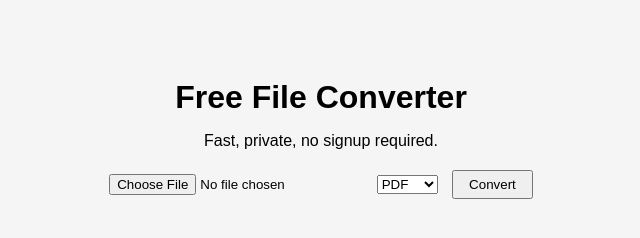
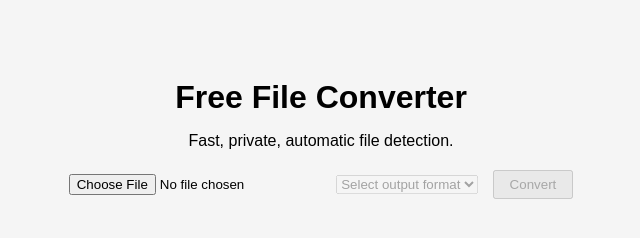
Before and after one commit to norxdev/Converter, a plain HTML site: page index.html in a window 1280 px wide. Shown: the whole page, without its empty margins (319-959 px from the left). Drawn offline with Linux system fonts and the light colour scheme.

Commit message:
Update index.html

```diff
--- a/index.html
+++ b/index.html
@@ -1,26 +1,27 @@
 <!DOCTYPE html>
 <html lang="en">
 <head>
-  <meta charset="UTF-8">
-  <title>Converter</title>
-  <meta name="description" content="Convert files online for free. No signup required.">
-  <link rel="stylesheet" href="style.css">
+  <meta charset="UTF-8" />
+  <title>Free File Converter</title>
+  <meta name="description" content="Convert files online for free. No signup required." />
+  <link rel="stylesheet" href="style.css" />
   <script src="app.js" defer></script>
 </head>
 <body>
 
 <header>
   <h1>Free File Converter</h1>
-  <p>Fast, private, no signup required.</p>
+  <p>Fast, private, automatic file detection.</p>
 </header>
 
 <form id="upload-form">
-  <input type="file" id="file-input" required>
-  <select id="conversion-type">
-    <option value="pdf">PDF</option>
-    <option value="docx">DOCX</option>
+  <input type="file" id="file-input" required />
+
+  <select id="conversion-type" required disabled>
+    <option value="">Select output format</option>
   </select>
-  <button type="submit">Convert</button>
+
+  <button type="submit" disabled id="convert-btn">Convert</button>
 </form>
 
 <div id="processing-modal" class="hidden">
```
